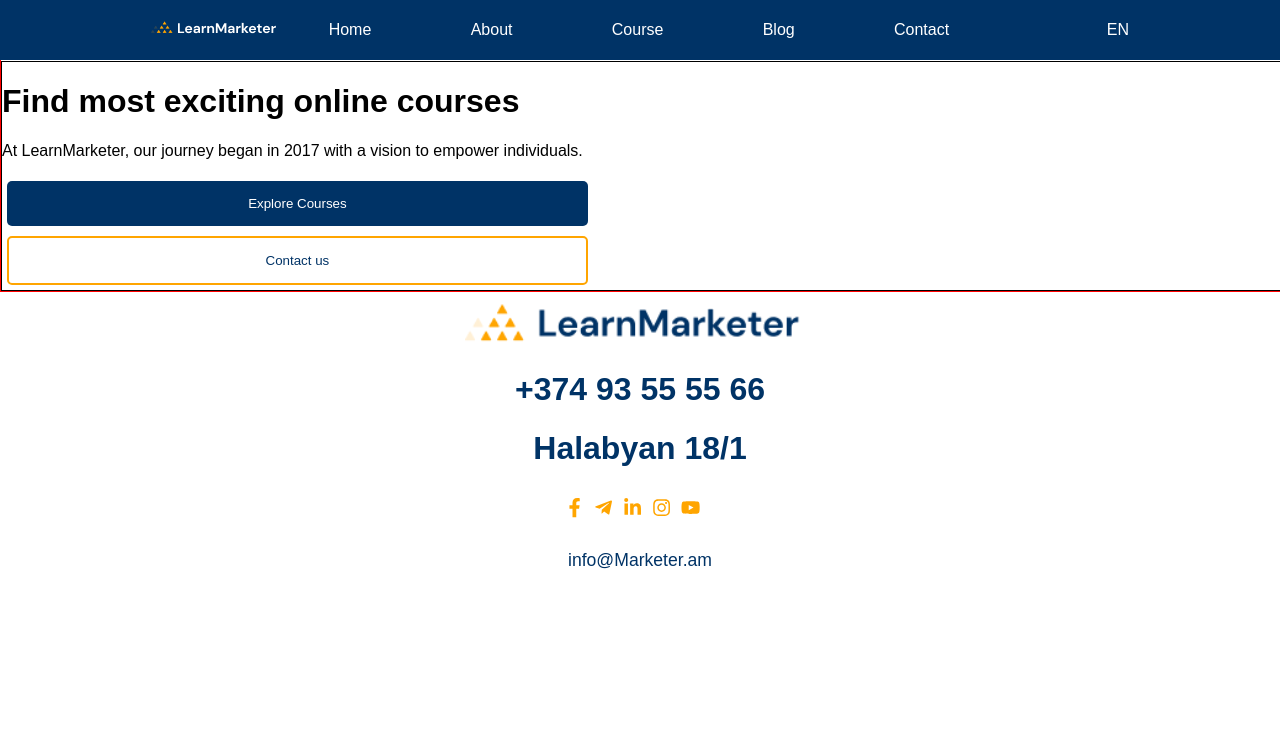
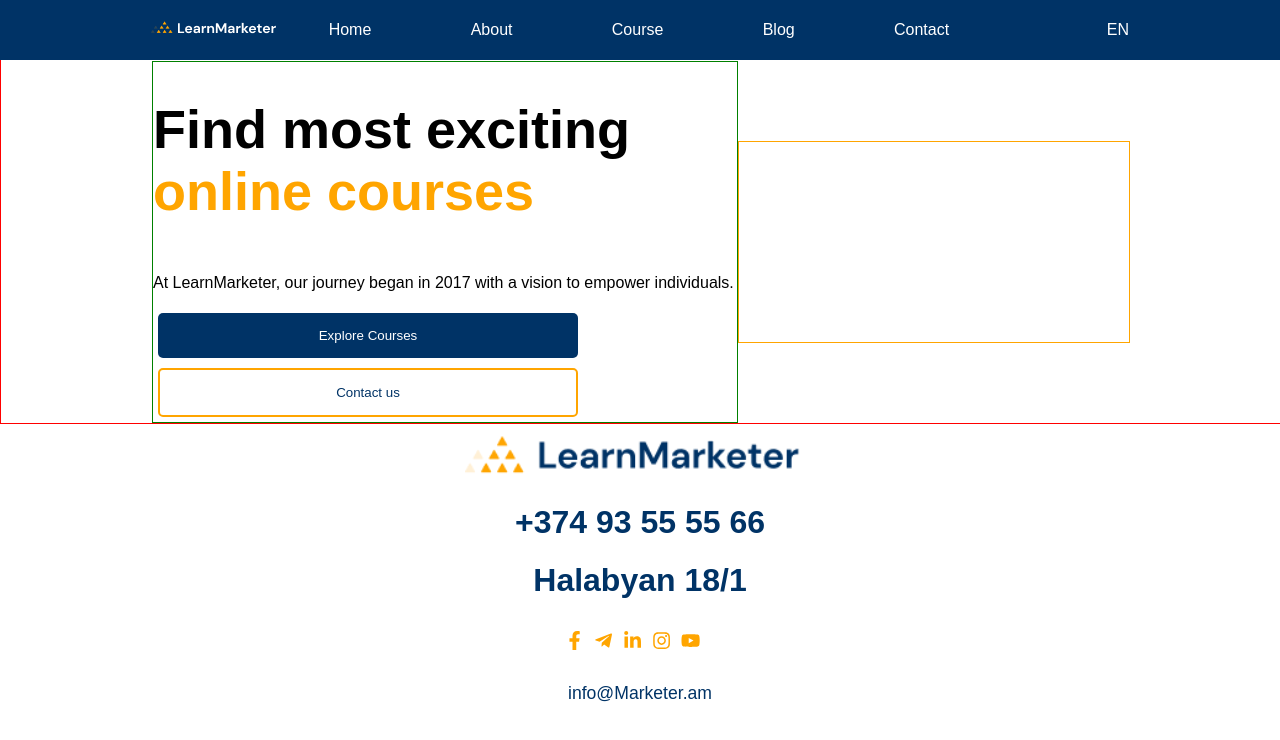
Before and after one commit to Narek223/Learn-Marketer, a React (Vite) app: page / in a window 1280 px wide. Shown: the top 740 px of the page. Built offline with nearby package versions, Linux system fonts and the light colour scheme.

Commit message:
homepage

```diff
--- a/src/App.css
+++ b/src/App.css
@@ -6,6 +6,12 @@
 
 }
 
+.app {
+  width: 100%;
+  min-height: 200px;
+  display: flex;
+  flex-direction: column;
+}
 
 
 img{
--- a/src/App.jsx
+++ b/src/App.jsx
@@ -1,43 +1,38 @@
-import React from 'react'
-import Header from './Pages/Header/Header'
-import Home from './Pages/HomePage/Home'
-import { Routes, Route} from "react-router-dom";
-import Footer from './Pages/Footer/Footer';
-import About from './Pages/About_us/About'
-import Error from './Pages/Page404/Error';
-import Course from './Pages/Course/Course';
-import Blog from './Pages/Blog/Blog';
-import Media from './Pages/Blog/SocialMedia/Media';
-import CoursePage from './Pages/HomePage/courses/CoursePage/CoursePage';
-import  Request from './Pages/HomePage/courses/CoursePage/request/Request'
-import Contact from './Pages/contact/Contact';
-import ScrollToTop from './Pages/HomePage/ScrollToTop';
-import './App.css'
+import React from "react";
+import Header from "./Pages/Header/Header";
+import Home from "./Pages/HomePage/Home";
+import { Routes, Route } from "react-router-dom";
+import Footer from "./Pages/Footer/Footer";
+import About from "./Pages/About_us/About";
+import Error from "./Pages/Page404/Error";
+import Course from "./Pages/Course/Course";
+import Blog from "./Pages/Blog/Blog";
+import Media from "./Pages/Blog/SocialMedia/Media";
+import CoursePage from "./Pages/HomePage/courses/CoursePage/CoursePage";
+import Request from "./Pages/HomePage/courses/CoursePage/request/Request";
+import Contact from "./Pages/contact/Contact";
+import ScrollToTop from "./Pages/HomePage/ScrollToTop";
+import "./App.css";
 
- export default function App() {
+export default function App() {
+  return (
+    <div className="app">
+      <ScrollToTop />
+      <Header />
 
-
-
-  return (
-    <div>
-      <ScrollToTop/>
-      <Header/>
-
-        <Routes>
-          <Route path='/' element={<Home />} />
-          <Route path='/About' element={<About />} />
-          <Route path='/Course' element={<Course />} />
-          <Route path='/Course/:id' element={<CoursePage />} />
-          <Route path='/Blog' element={<Blog />} />
-          <Route path='/Blog/SocialMedia' element={<Media />} />
-          <Route path='/Course/Contact' element={<CoursePage />} />
-          <Route path='/request' element={<Request />} />
-          <Route path='/Contact' element={<Contact />} />
-          <Route path='*' element={<Error />} />
-        </Routes>
-       <Footer/>
-
-
+      <Routes>
+        <Route path="/" element={<Home />} />
+        <Route path="/About" element={<About />} />
+        <Route path="/Course" element={<Course />} />
+        <Route path="/Course/:id" element={<CoursePage />} />
+        <Route path="/Blog" element={<Blog />} />
+        <Route path="/Blog/SocialMedia" element={<Media />} />
+        <Route path="/Course/Contact" element={<CoursePage />} />
+        <Route path="/request" element={<Request />} />
+        <Route path="/Contact" element={<Contact />} />
+        <Route path="*" element={<Error />} />
+      </Routes>
+      <Footer />
     </div>
-  )
+  );
 }
--- a/src/components/HeroSection/Hero.jsx
+++ b/src/components/HeroSection/Hero.jsx
@@ -8,23 +8,34 @@
 function Hero() {
   return (
     <div className={styles.heroContainer}>
-      <div className={styles.home}>
-        <h1>
-          Find most exciting <span>online courses</span>
+      {/* <div className={styles.home}> */}
+      <div className={styles.infoBox}>
+        <h1 className={styles.pageTitle}>
+          Find most exciting <span className={styles.orangeText}>online courses</span>
         </h1>
+
         <p>
           At LearnMarketer, our journey began in 2017 with a vision to empower
           individuals.
         </p>
-        {/* <img src={medaiImg} className={styles.homeimg} /> */}
-        <div className={styles.btn}>
-          <NavLink className={styles.src} to="Course">
+
+        <div className={styles.buttonBox}>
+          <NavLink className={styles.courseBtn} to="Course">
             <Primary_button>Explore Courses </Primary_button>
           </NavLink>
 
-          <NavLink className={styles.btnTwo} to="Contact">
+          <NavLink className={styles.contactBtn} to="Contact">
             <Secondary_button>Contact us </Secondary_button>
           </NavLink>
+        </div>
+
+      </div>
+
+
+        {/* <img src={medaiImg} className={styles.homeimg} /> */}
+
+        <div className={styles.ImgBox}>
+
         </div>
         {/* <h1>
           Find most exciting <span>online courses</span>
@@ -47,7 +58,7 @@
       <div className={styles.img}>
         <img src={img} />
         <img src={medaiImg} /> */}
-      </div>
+      {/* </div> */}
     </div>
   );
 }
--- a/src/components/HeroSection/Hero.module.css
+++ b/src/components/HeroSection/Hero.module.css
@@ -1,7 +1,40 @@
 .heroContainer {
-  width: 100vw;
   min-height: 200px;
   margin-top: 60px;
+  padding: 0 151px;
   display: flex;
-  border: 1px solid #000;
+  justify-content: center;
+  align-items: center;
+}
+
+.infoBox {
+  width: 60%;
+  min-height: 200px;
+  display: flex;
+  flex-direction: column;
+  align-items: flex-start;
+  justify-content: flex-start;
+  border: 1px solid green;
+}
+
+.pageTitle {
+  width: 485px;
+  min-height: 20px;
+  font-size: 54px;
+}
+
+.orangeText {
+  font-size: 54px;
+  color: #FFA500;
+}
+
+.buttonBox {
+  width: 420px;
+  min-height: 50px;
+}
+
+.ImgBox {
+  width: 40%;
+  min-height: 200px;
+  border: 1px solid orange;
 }/*# sourceMappingURL=Hero.module.css.map */
--- a/src/components/HeroSection/Hero.module.scss
+++ b/src/components/HeroSection/Hero.module.scss
@@ -1,13 +1,44 @@
 .heroContainer {
-    width: 100vw;
+    // width: 100%;
     min-height: 200px;
     margin-top: 60px;
+    padding: 0 151px;
     display: flex;
-    border: 1px solid #000;
+    justify-content: center;
+    align-items: center;
+}
 
+.infoBox {
+    width: 60%;
+    min-height: 200px;
+    display: flex;
+    flex-direction: column;
+    align-items: flex-start;
+    justify-content: flex-start;
+    border: 1px solid green;
+}
 
+.pageTitle {
+    width: 485px;
+    min-height: 20px;
+    font-size: 54px;
+}
 
+.orangeText {
+    font-size: 54px;
+    color: #FFA500;
+}
 
+.buttonBox {
+    width: 420px;
+    min-height: 50px;
+}
+
+.ImgBox {
+    width: 40%;
+    min-height: 200px;
+    border: 1px solid orange;
+}
 
 // align-items: flex-start;
 // position: relative;
@@ -68,10 +99,6 @@
 //       }
 //     }
 //   }
-
-
-}
-
 
 // @media screen and (max-width: 1400px) {
 //     .heroContainer {
@@ -148,7 +175,6 @@
 
 //           padding: 15px 0;
 //         width: 100%;
-
 
 //         .btn{
 //           width: 100%;
```
Also changed, not shown: 1 other file (tests, documents, lock files or other folders). Lines whose indentation alone changed are shown as unchanged.
